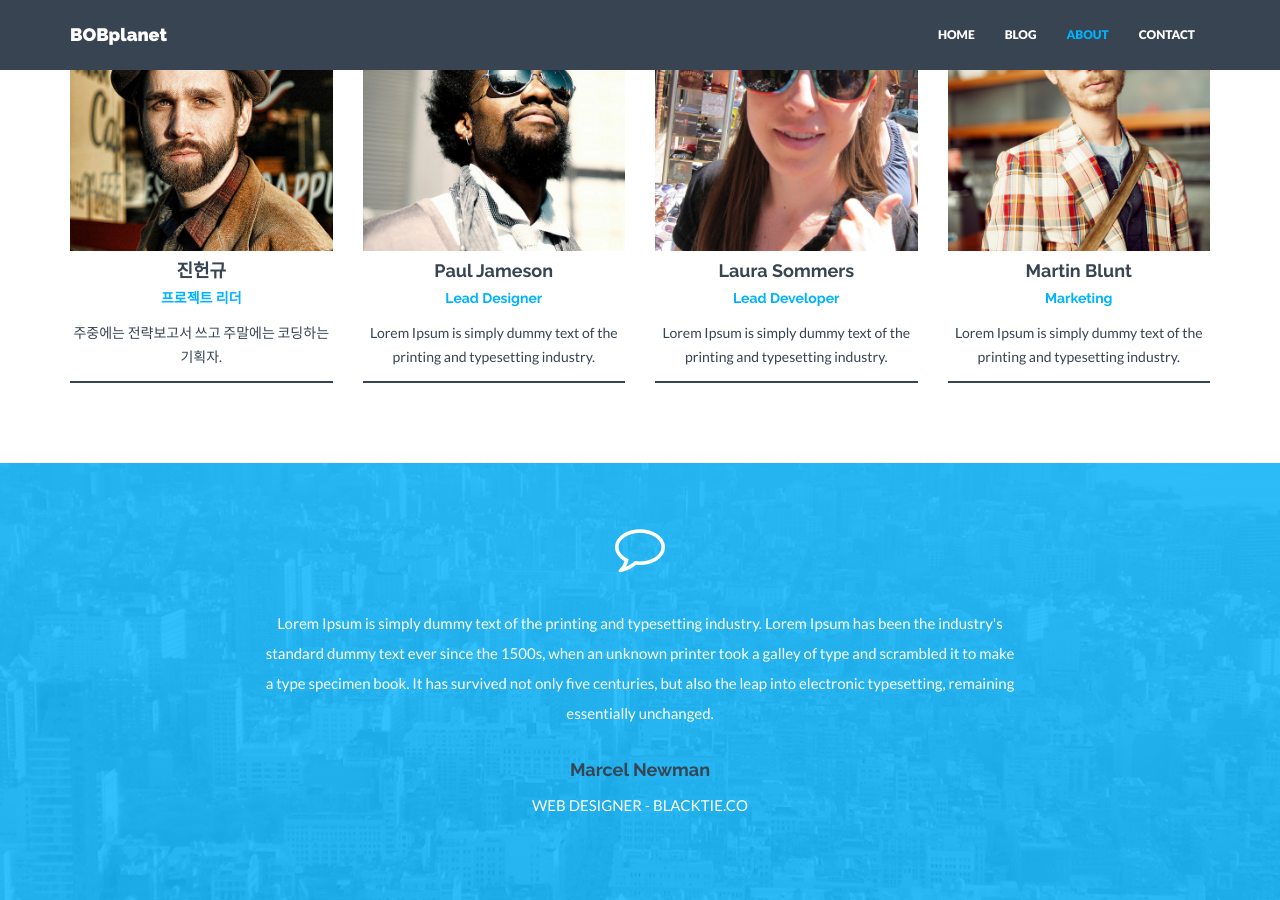
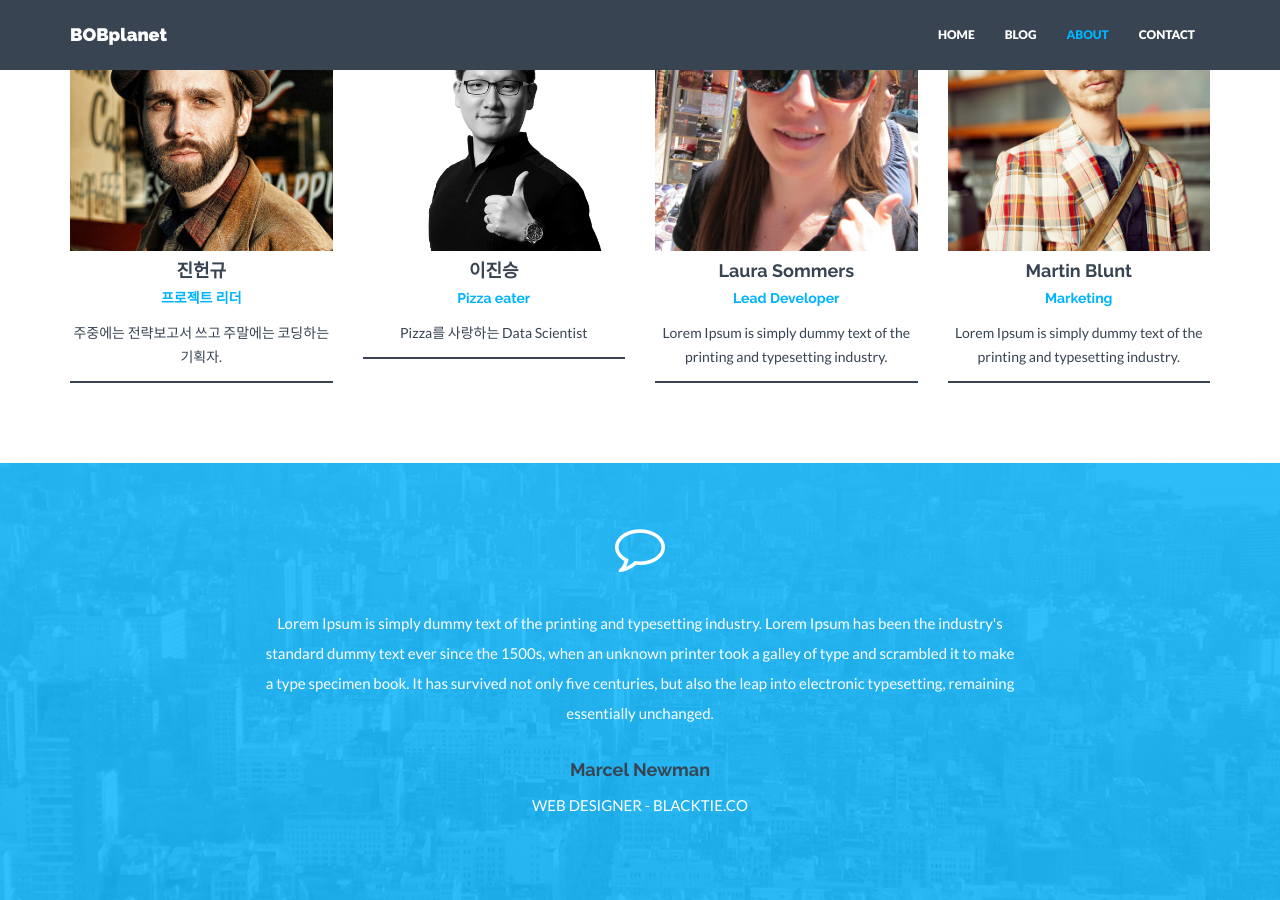
Before and after one commit to bobplanet/bobplanet.github.io, a Jekyll site: the page built from about.html, in a window 1280 px wide and 900 px high, scrolled down 364 px. Built offline with Jekyll 4.4.1, drawn with Linux system fonts in a browser that asks for light colours; nearby versions of some CDN libraries.

Commit message:
이진승 update

```diff
--- a/_data/members.yml
+++ b/_data/members.yml
@@ -8,15 +8,15 @@
         url: mailto:heonkyu.jin@gmail.com
       - title: twitter
         url: http://twitter.com/handle
-  - name: Paul Jameson
-    position: Lead Designer
-    text: Lorem Ipsum is simply dummy text of the printing and typesetting industry.
-    img: team02.jpg
+  - name: 이진승
+    position: Pizza eater
+    text: Pizza를 사랑하는 Data Scientist
+    img: 1000741_LEE.png
     social:
       - title: envelope #use for email address
         url: mailto:name@domain.com
-      - title: twitter
-        url: http://twitter.com/handle
+      - title: facebook
+        url: http://facebook.com/jjiinn.lee
   - name: Laura Sommers
     position: Lead Developer
     text: Lorem Ipsum is simply dummy text of the printing and typesetting industry.
```
Also changed, not shown: assets/img/members/1000741_LEE.png (added).
